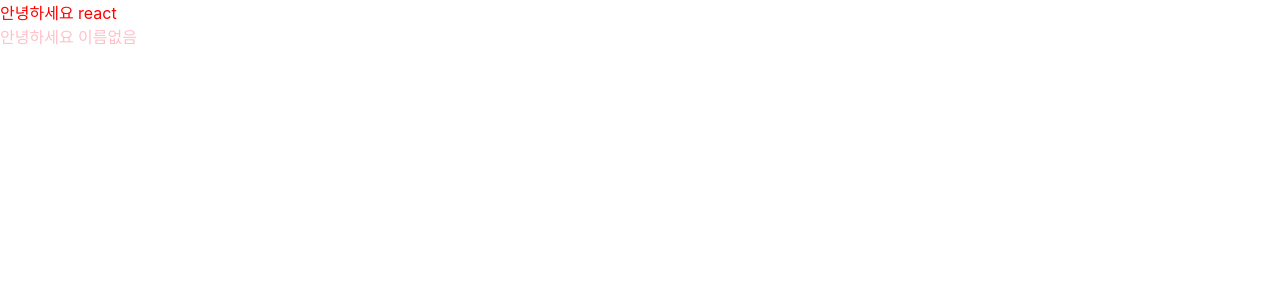
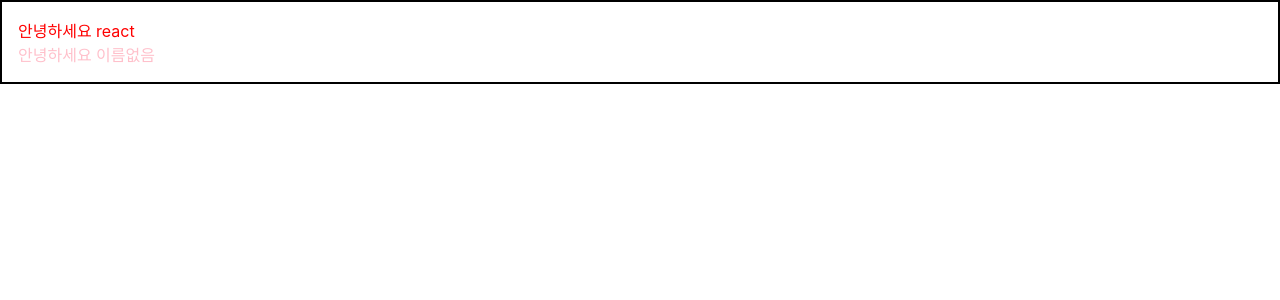
Before and after one commit to AppleCEO/begin-react, a React (Create React App) app: page / in a window 1280 px wide. Shown: the top 300 px of the page. Built offline with nearby package versions, Linux system fonts and the light colour scheme.

Commit message:
Children 렌더링

```diff
--- a/src/App.js
+++ b/src/App.js
@@ -1,12 +1,13 @@
 import React from 'react';
 import Hello from './Hello';
+import Wrapper from './Wrapper';
 
 function App() {
   return (
-    <>
-    <Hello name="react" color="red"/>
-    <Hello color="pink"/>
-    </>
+    <Wrapper>
+      <Hello name="react" color="red"/>
+      <Hello color="pink"/>
+    </Wrapper>
   );
 }
 
--- /dev/null
+++ b/src/Wrapper.js
@@ -0,0 +1,15 @@
+import React from 'react';
+
+function Wrapper({ children }) {
+  const style = {
+    border: '2px solid black',
+    padding: '16px',
+  };
+  return (
+    <div style={style}>
+      {children}
+    </div>
+  )
+}
+
+export default Wrapper;
```
